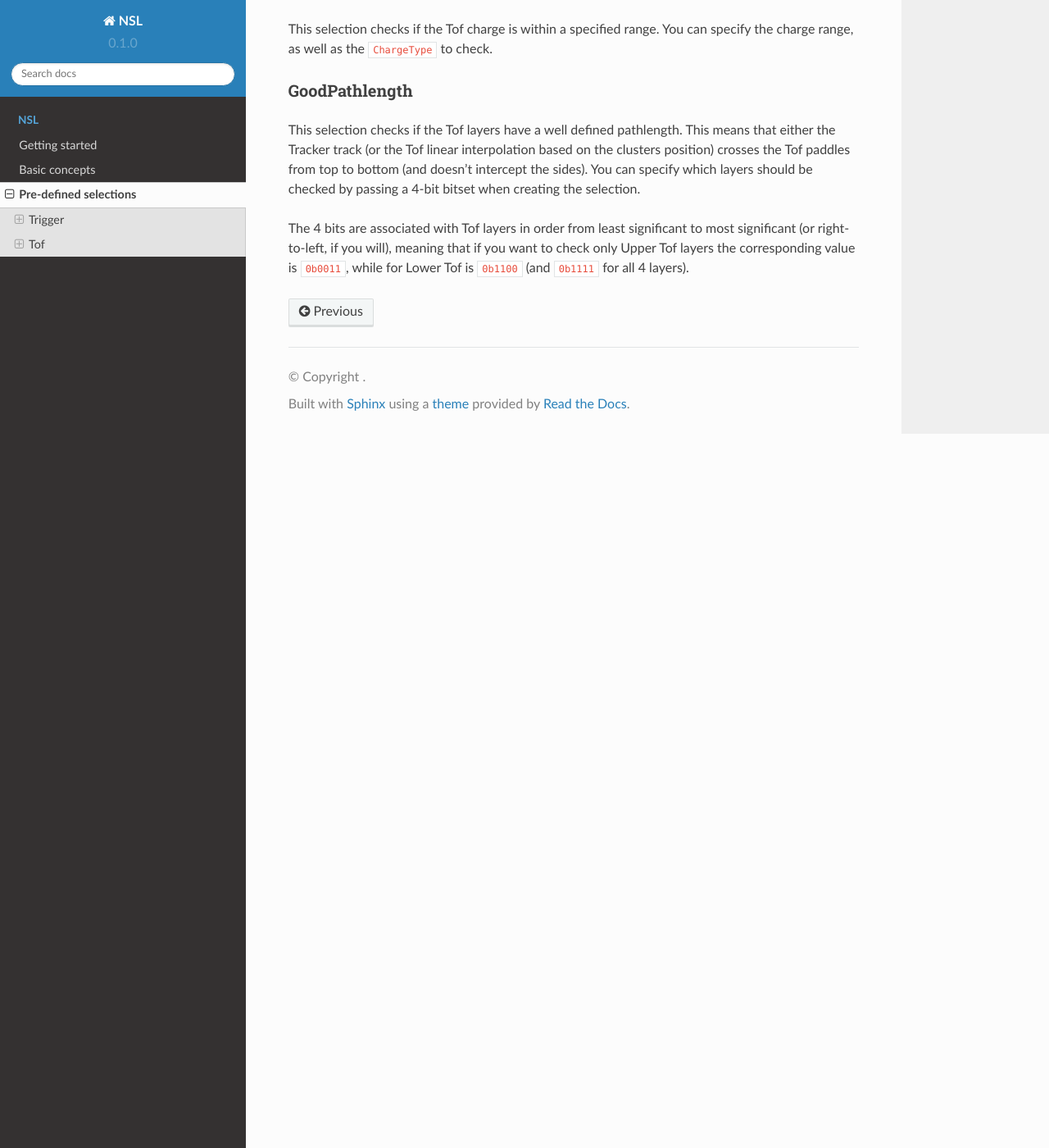
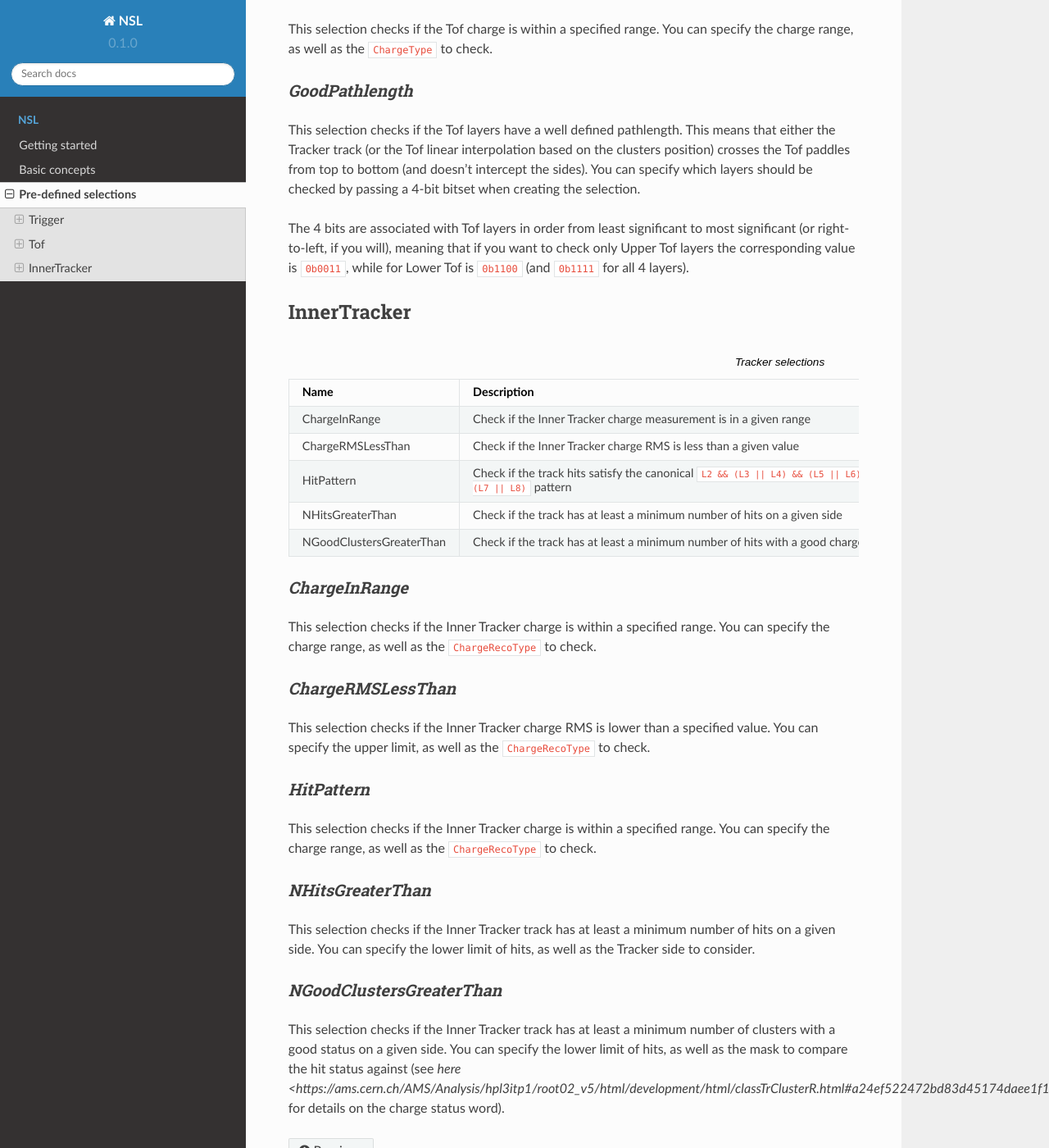
Before and after one commit to valerioformato/nsl-readthedocs, a Sphinx documentation site: the page built from docs/source/selections/predefined-selections.rst, in a window 1280 px wide and 1400 px high, scrolled down 923 px. Shown: the whole window at 82% size. Built offline with Sphinx 7.4.7 and the Read the Docs theme 2.0.0, drawn with Linux system fonts in a browser that asks for light colours; pages that are not in the unit, such as notebooks, are missing from menus.

Commit message:
Add inner tracker selections

```diff
--- a/docs/source/selections/predefined-selections.rst
+++ b/docs/source/selections/predefined-selections.rst
@@ -17,8 +17,8 @@ Trigger
      - Check if the event is triggered by a physics trigger
      - None
 
-HasPhysicsTrigger
-^^^^^^^^^^^^^^^^^
+*HasPhysicsTrigger*
+^^^^^^^^^^^^^^^^^^^
 
 This selection simply returns the value of ``NAIA::EventSummary::IsPhysicsTrigger()``
 
@@ -43,20 +43,20 @@ Tof
      - Check if a given combination of Tof layers have a well defined track pathlength
      - A 4-bit bitset encoding the layer pattern to be checked
 
-BetaInRange
-^^^^^^^^^^^
+*BetaInRange*
+^^^^^^^^^^^^^
 
 This selection checks if the Tof beta is within a specified range. You can specify the beta range, as well as the ``BetaType`` to check.
 
 
-ChargeInRange
-^^^^^^^^^^^^^
+*ChargeInRange*
+^^^^^^^^^^^^^^^
 
 This selection checks if the Tof charge is within a specified range. You can specify the charge range, as well as the ``ChargeType`` to check.
 
 
-GoodPathlength
-^^^^^^^^^^^^^^
+*GoodPathlength*
+^^^^^^^^^^^^^^^^
 
 This selection checks if the Tof layers have a well defined pathlength. This means that either the Tracker track (or the Tof linear interpolation based
 on the clusters position) crosses the Tof paddles from top to bottom (and doesn't intercept the sides). You can specify which layers should be checked by
@@ -64,3 +64,62 @@ passing a 4-bit bitset when creating the selection.
 
 The 4 bits are associated with Tof layers in order from least significant to most significant (or right-to-left, if you will), meaning that if you want to
 check only Upper Tof layers the corresponding value is ``0b0011``, while for Lower Tof is ``0b1100`` (and ``0b1111`` for all 4 layers).
+
+
+InnerTracker
+------------
+
+.. list-table:: Tracker selections
+   :widths: 25 50 25
+   :header-rows: 1
+
+   * - Name
+     - Description
+     - Parameters
+   * - ChargeInRange
+     - Check if the Inner Tracker charge measurement is in a given range
+     - Range lower bound, Range upper bound, Charge measurement type
+   * - ChargeRMSLessThan
+     - Check if the Inner Tracker charge RMS is less than a given value
+     - Upper bound, Charge measurement type
+   * - HitPattern
+     - Check if the track hits satisfy the canonical ``L2 && (L3 || L4) && (L5 || L6) && (L7 || L8)`` pattern
+     - None
+   * - NHitsGreaterThan
+     - Check if the track has at least a minimum number of hits on a given side
+     - Lower bound, Tracker side
+   * - NGoodClustersGreaterThan
+     - Check if the track has at least a minimum number of hits with a good charge status
+     - Lower bound, Cluster status mask
+
+*ChargeInRange*
+^^^^^^^^^^^^^^^^
+
+This selection checks if the Inner Tracker charge is within a specified range. You can specify the charge range, as well as the
+``ChargeRecoType`` to check.
+
+*ChargeRMSLessThan*
+^^^^^^^^^^^^^^^^^^^
+
+This selection checks if the Inner Tracker charge RMS is lower than a specified value. You can specify the upper limit, as well as
+the ``ChargeRecoType`` to check.
+
+*HitPattern*
+^^^^^^^^^^^^
+
+This selection checks if the Inner Tracker charge is within a specified range. You can specify the charge range, as well as the
+``ChargeRecoType`` to check.
+
+*NHitsGreaterThan*
+^^^^^^^^^^^^^^^^^^
+
+This selection checks if the Inner Tracker track has at least a minimum number of hits on a given side. You can specify the lower limit of hits,
+as well as the Tracker side to consider.
+
+*NGoodClustersGreaterThan*
+^^^^^^^^^^^^^^^^^^^^^^^^^^
+
+This selection checks if the Inner Tracker track has at least a minimum number of clusters with a good status on a given side. You can specify the
+lower limit of hits, as well as the mask to compare the hit status against (see
+`here <https://ams.cern.ch/AMS/Analysis/hpl3itp1/root02_v5/html/development/html/classTrClusterR.html#a24ef522472bd83d45174daee1f1853a9>` for
+details on the charge status word).
```
